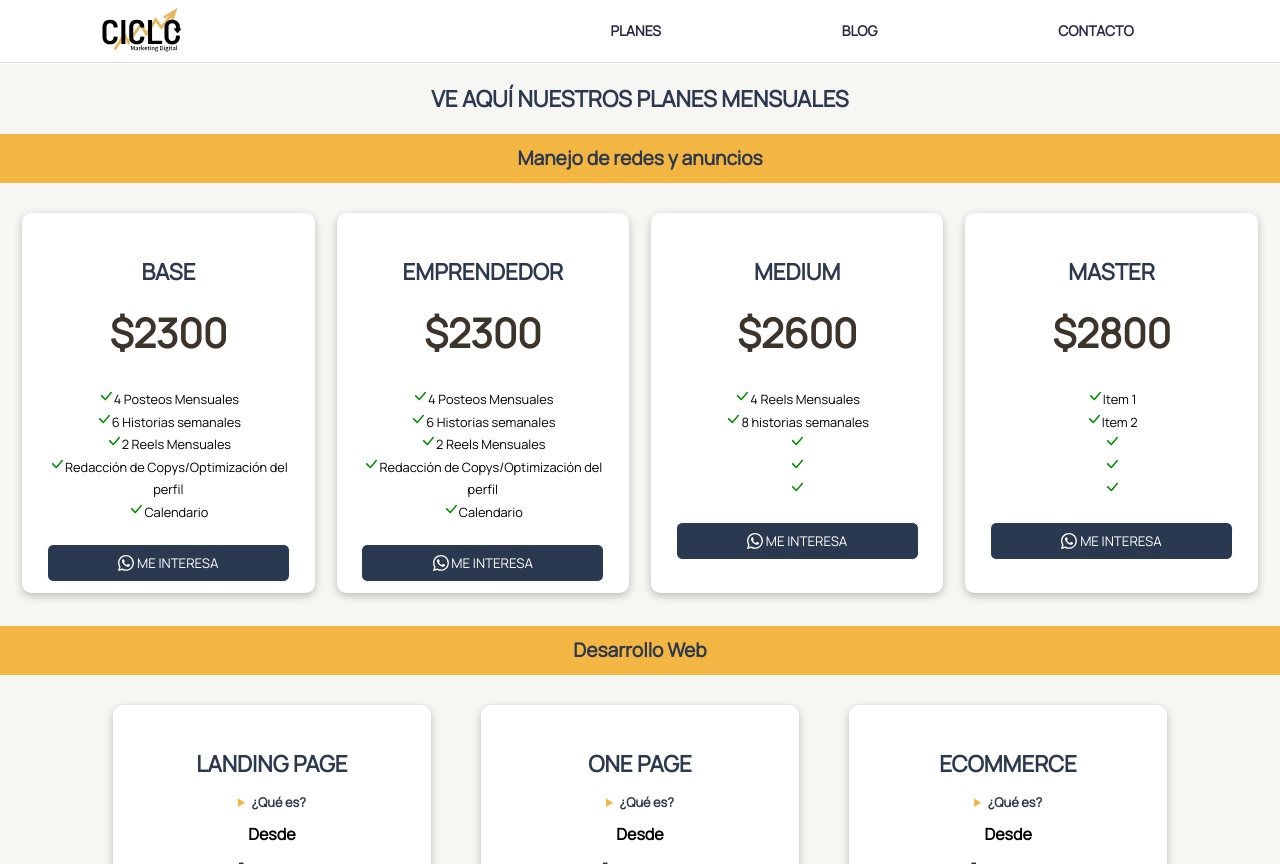
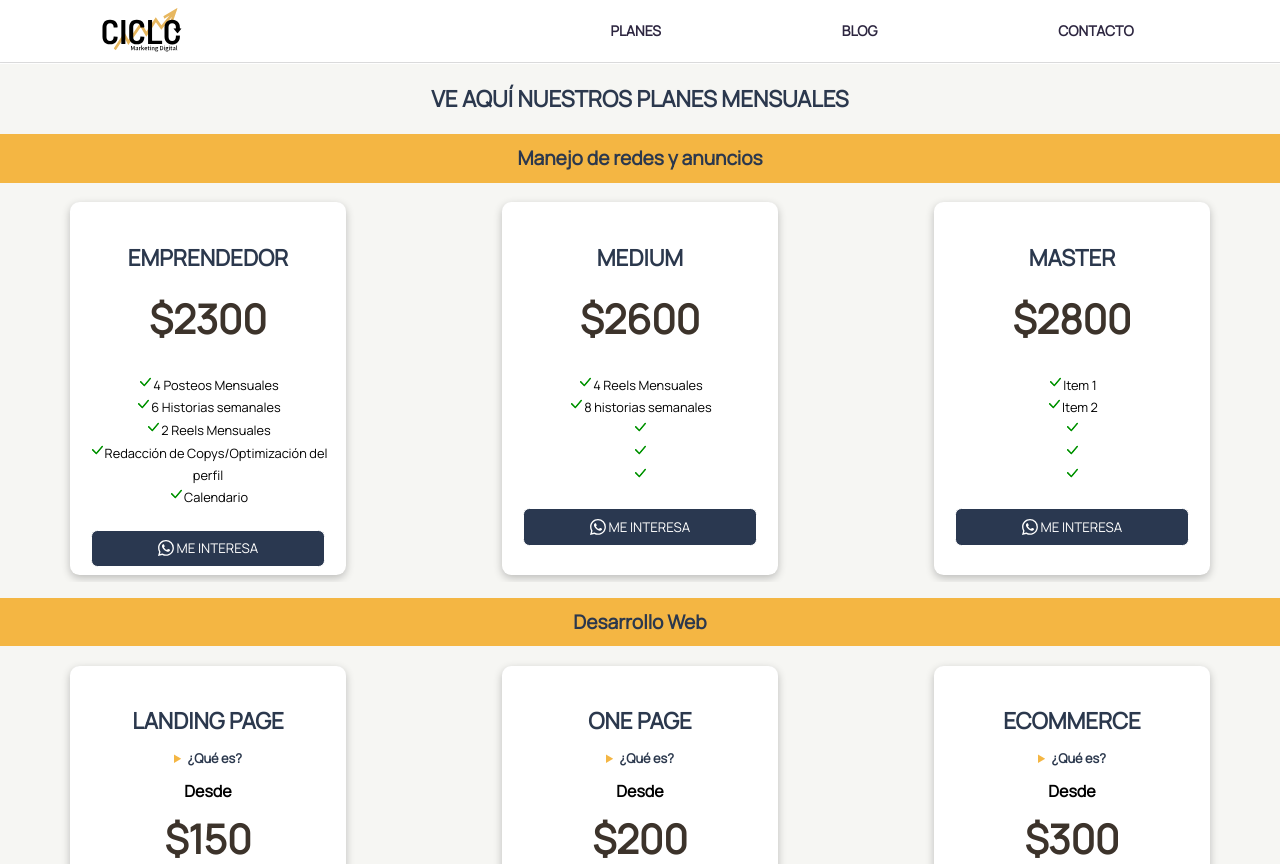
Before and after one commit to micaelakorol/ciclo_marketingDigital, a React (Create React App) app: page /planes in a window 1280 px wide. Built offline with nearby package versions, Linux system fonts and the light colour scheme.

Commit message:
arreglo de estilos

```diff
--- a/src/components/Contenido/Contenido.jsx
+++ b/src/components/Contenido/Contenido.jsx
@@ -14,7 +14,7 @@
     <>
       <ContenidoPrincipal>
         <TituloPrincipal>
-          « Es imposible venderle a quien no conoces »
+          « ¡Llegá a tu audiencia sin perseguirlos! »
         </TituloPrincipal>
         <Articulo>
           <PMarketing>
--- a/src/components/Footer/Footer.jsx
+++ b/src/components/Footer/Footer.jsx
@@ -24,12 +24,19 @@
         <Contacto>
           <b>Contacto</b>
           <a
-            href="mailto:nicolasperezmarketing@gmail.com"target="_blank" rel="noreferrer">
-            Email </a>
-          <a href="tel:+542215645258" rel="noreferrer">Teléfono</a>
-          <a
-            href="https://docs.google.com/forms/d/e/1FAIpQLSeV2UXaBdYPZUWYGpAbYXLs7zLXxz6SH4SlHECcoHoDYeDGnQ/viewform" target="_blank" rel="noreferrer">
-            Preguntas </a>
+            href="mailto:nicolasperezmarketing@gmail.com"
+            target="_blank"
+            rel="noreferrer"
+          >
+            Email{" "}
+          </a>
+          <a href="tel:+542215645258" rel="noreferrer">
+            Teléfono
+          </a>
+          <a href="mailto:micaelakorol@gmail.com">Soporte</a>
+
+          {/*  <a href="https://docs.google.com/forms/d/e/1FAIpQLSeV2UXaBdYPZUWYGpAbYXLs7zLXxz6SH4SlHECcoHoDYeDGnQ/viewform" target="_blank" rel="noreferrer">
+            Preguntas </a> */}
         </Contacto>
 
         <Recursos>
@@ -37,10 +44,25 @@
           <a
             href="https://docs.google.com/forms/d/1KjFpJE9wTLUN9JFRyIHcoUPldKJrFjAokUhy2T5uflM/edit"
             target="_blank"
-            rel="noreferrer">Cotización de Sitio web </a>
-            {/** ------------------------------------------- */}
-          <a href="https://docs.google.com/forms/d/1tSDvsDQeHIf4SiFgW7cPs4SUyyJzeO7NlUGkB4hkZPo/edit" target="_blank" rel="noopener noreferrer">Cotización de Campañas</a>
-          <a href="mailto:micaelakorol@gmail.com">Soporte</a>
+            rel="noreferrer"
+          >
+            Cotización de Sitio web{" "}
+          </a>
+          {/** ------------------------------------------- */}
+          <a
+            href="https://docs.google.com/forms/d/1tSDvsDQeHIf4SiFgW7cPs4SUyyJzeO7NlUGkB4hkZPo/edit"
+            target="_blank"
+            rel="noopener noreferrer"
+          >
+            Cotización de Campañas
+          </a>
+          <a
+            href=" https://www.iubenda.com/privacy-policy/92793178/legal"
+            target="_blank"
+            rel="noreferrer"
+          >
+            Politicas de Privacidad
+          </a>
         </Recursos>
         <Redes>
           <Social />
--- a/src/components/Footer/Social.jsx
+++ b/src/components/Footer/Social.jsx
@@ -4,34 +4,15 @@
 const Social = () => {
   return (
     <SocialRedes>
-      <a href="/">
+      <a href="https://walink.co/2b3979" target='_blank' rel="noreferrer">
+      <svg xmlns="http://www.w3.org/2000/svg" width="24" height="24" fill="#444" class="bi bi-whatsapp" viewBox="0 0 16 16">
+  <path d="M13.601 2.326A7.854 7.854 0 0 0 7.994 0C3.627 0 .068 3.558.064 7.926c0 1.399.366 2.76 1.057 3.965L0 16l4.204-1.102a7.933 7.933 0 0 0 3.79.965h.004c4.368 0 7.926-3.558 7.93-7.93A7.898 7.898 0 0 0 13.6 2.326zM7.994 14.521a6.573 6.573 0 0 1-3.356-.92l-.24-.144-2.494.654.666-2.433-.156-.251a6.56 6.56 0 0 1-1.007-3.505c0-3.626 2.957-6.584 6.591-6.584a6.56 6.56 0 0 1 4.66 1.931 6.557 6.557 0 0 1 1.928 4.66c-.004 3.639-2.961 6.592-6.592 6.592zm3.615-4.934c-.197-.099-1.17-.578-1.353-.646-.182-.065-.315-.099-.445.099-.133.197-.513.646-.627.775-.114.133-.232.148-.43.05-.197-.1-.836-.308-1.592-.985-.59-.525-.985-1.175-1.103-1.372-.114-.198-.011-.304.088-.403.087-.088.197-.232.296-.346.1-.114.133-.198.198-.33.065-.134.034-.248-.015-.347-.05-.099-.445-1.076-.612-1.47-.16-.389-.323-.335-.445-.34-.114-.007-.247-.007-.38-.007a.729.729 0 0 0-.529.247c-.182.198-.691.677-.691 1.654 0 .977.71 1.916.81 2.049.098.133 1.394 2.132 3.383 2.992.47.205.84.326 1.129.418.475.152.904.129 1.246.08.38-.058 1.171-.48 1.338-.943.164-.464.164-.86.114-.943-.049-.084-.182-.133-.38-.232z"/>
+</svg>
+      </a>
+      <a href="https://www.instagram.com/n.icolasperez/" target='_blank' rel='noreferrer'>
         <svg xmlns="http://www.w3.org/2000/svg" width="24" height="24">
           <path
-            fill="#837D88"
-            d="M22.675 0H1.325C.593 0 0 .593 0 1.325v21.351C0 23.407.593 24 1.325 24H12.82v-9.294H9.692v-3.622h3.128V8.413c0-3.1 1.893-4.788 4.659-4.788 1.325 0 2.463.099 2.795.143v3.24l-1.918.001c-1.504 0-1.795.715-1.795 1.763v2.313h3.587l-.467 3.622h-3.12V24h6.116c.73 0 1.323-.593 1.323-1.325V1.325C24 .593 23.407 0 22.675 0z"
-          />
-        </svg>
-      </a>
-      <a href="/">
-        <svg xmlns="http://www.w3.org/2000/svg" width="24" height="20">
-          <path
-            fill="#837D88"
-            d="M24 2.557a9.83 9.83 0 01-2.828.775A4.932 4.932 0 0023.337.608a9.864 9.864 0 01-3.127 1.195A4.916 4.916 0 0016.616.248c-3.179 0-5.515 2.966-4.797 6.045A13.978 13.978 0 011.671 1.149a4.93 4.93 0 001.523 6.574 4.903 4.903 0 01-2.229-.616c-.054 2.281 1.581 4.415 3.949 4.89a4.935 4.935 0 01-2.224.084 4.928 4.928 0 004.6 3.419A9.9 9.9 0 010 17.54a13.94 13.94 0 007.548 2.212c9.142 0 14.307-7.721 13.995-14.646A10.025 10.025 0 0024 2.557z"
-          />
-        </svg>
-      </a>
-      <a href="/">
-        <svg xmlns="http://www.w3.org/2000/svg" width="24" height="24">
-          <path
-            fill="#837D88"
-            d="M12 0C5.373 0 0 5.372 0 12c0 5.084 3.163 9.426 7.627 11.174-.105-.949-.2-2.405.042-3.441.218-.937 1.407-5.965 1.407-5.965s-.359-.719-.359-1.782c0-1.668.967-2.914 2.171-2.914 1.023 0 1.518.769 1.518 1.69 0 1.029-.655 2.568-.994 3.995-.283 1.194.599 2.169 1.777 2.169 2.133 0 3.772-2.249 3.772-5.495 0-2.873-2.064-4.882-5.012-4.882-3.414 0-5.418 2.561-5.418 5.207 0 1.031.397 2.138.893 2.738a.36.36 0 01.083.345l-.333 1.36c-.053.22-.174.267-.402.161-1.499-.698-2.436-2.889-2.436-4.649 0-3.785 2.75-7.262 7.929-7.262 4.163 0 7.398 2.967 7.398 6.931 0 4.136-2.607 7.464-6.227 7.464-1.216 0-2.359-.631-2.75-1.378l-.748 2.853c-.271 1.043-1.002 2.35-1.492 3.146C9.57 23.812 10.763 24 12 24c6.627 0 12-5.373 12-12 0-6.628-5.373-12-12-12z"
-          />
-        </svg>
-      </a>
-      <a href="/">
-        <svg xmlns="http://www.w3.org/2000/svg" width="24" height="24">
-          <path
-            fill="#837D88"
+            fill="#444"
             d="M12 2.163c3.204 0 3.584.012 4.85.07 3.252.148 4.771 1.691 4.919 4.919.058 1.265.069 1.645.069 4.849 0 3.205-.012 3.584-.069 4.849-.149 3.225-1.664 4.771-4.919 4.919-1.266.058-1.644.07-4.85.07-3.204 0-3.584-.012-4.849-.07-3.26-.149-4.771-1.699-4.919-4.92-.058-1.265-.07-1.644-.07-4.849 0-3.204.013-3.583.07-4.849.149-3.227 1.664-4.771 4.919-4.919 1.266-.057 1.645-.069 4.849-.069zM12 0C8.741 0 8.333.014 7.053.072 2.695.272.273 2.69.073 7.052.014 8.333 0 8.741 0 12c0 3.259.014 3.668.072 4.948.2 4.358 2.618 6.78 6.98 6.98C8.333 23.986 8.741 24 12 24c3.259 0 3.668-.014 4.948-.072 4.354-.2 6.782-2.618 6.979-6.98.059-1.28.073-1.689.073-4.948 0-3.259-.014-3.667-.072-4.947-.196-4.354-2.617-6.78-6.979-6.98C15.668.014 15.259 0 12 0zm0 5.838a6.162 6.162 0 100 12.324 6.162 6.162 0 000-12.324zM12 16a4 4 0 110-8 4 4 0 010 8zm6.406-11.845a1.44 1.44 0 100 2.881 1.44 1.44 0 000-2.881z"
           />
         </svg>
--- a/src/components/Presentacion/Presentacion.jsx
+++ b/src/components/Presentacion/Presentacion.jsx
@@ -14,7 +14,7 @@
       <ContenedorPresentacion>
         <InformacionPrincipal>
           <Titulo>
-            ¡Hola! Soy Nicolas, Especialista en Marketing Digital.
+            ¡Hola! Soy Nicolas, Especialista en Social Media.
           </Titulo>
           <Descripcion as='h3'>
             Mi proposito es ayudarte a impulsar tu marca y hacer crecer tu
--- a/src/pages/Planes/DataPlanes/DataPlanes.js
+++ b/src/pages/Planes/DataPlanes/DataPlanesMarketing.js
@@ -1,15 +1,5 @@
 const data = {
   items: [
-    {
-      id: 1,
-      titulo: "Base",
-      item1: "4 Posteos Mensuales",
-      item2: "6 Historias semanales",
-      item3:"2 Reels Mensuales",
-      item4:"Redacción de Copys/Optimización del perfil",
-      item5:"Calendario",
-      precio: "$2300",
-    },
     {
       id: 1,
       titulo: "Emprendedor",
--- a/src/pages/Planes/DescripcionPlanes/PlanesDesarrolloWeb.jsx
+++ b/src/pages/Planes/DescripcionPlanes/PlanesDesarrolloWeb.jsx
@@ -6,13 +6,13 @@
   TituloPlan,
   BtnPlanes,
   ContenedorPrecio,
+  Contenedor,
+  TarjetasPlanes,
 } from "../../styled-components/Planes";
 import { ReactComponent as Whatsapp } from "../../../assets/whatsapp.svg";
 import data from "../DataPlanes/DataPlanesDesarrollo";
 import {
   DescripcionDesarrollo,
-  MapPlanesDesarrollo,
-  PlanesDesarrollo,
 } from "../../styled-components/PlanesDesarrollo";
 import {ReactComponent as Check} from '../../../assets/check2.svg'
 import {ReactComponent as X} from '../../../assets/x-lg.svg'
@@ -22,9 +22,9 @@
   return (
     <>
       <Subtitulo>Desarrollo Web</Subtitulo>
-      <PlanesDesarrollo>
+      <Contenedor>
         {planesDesarrollo.map((item) => (
-          <MapPlanesDesarrollo key={item.id}>
+          <TarjetasPlanes key={item.id}>
             <BodyPlanes>
               <TituloPlan>{item.titulo}</TituloPlan>
             </BodyPlanes>
@@ -56,9 +56,9 @@
                 </a>
               </BtnPlanes>
             </BodyPlanes>
-          </MapPlanesDesarrollo>
+          </TarjetasPlanes>
         ))}
-      </PlanesDesarrollo>
+      </Contenedor>
     </>
   );
 };
--- a/src/pages/Planes/DescripcionPlanes/PlanesMarketing.jsx
+++ b/src/pages/Planes/DescripcionPlanes/PlanesMarketing.jsx
@@ -3,15 +3,15 @@
   BtnPlanes,
   BodyPlanes,
   ContenedorPrecio,
-  VistaPlanes,
+  Contenedor,
   Subtitulo,
   TituloPlan,
   DescripcionPlan,
-  MapPlanes,
+  TarjetasPlanes,
   Precio,
 } from "../../styled-components/Planes";
 import { ReactComponent as Whatsapp } from "../../../assets/whatsapp.svg";
-import data from "../DataPlanes/DataPlanes";
+import data from "../DataPlanes/DataPlanesMarketing";
 import { ReactComponent as Check } from "../../../assets/check2.svg";
 
 const PlanesMarketing = () => {
@@ -19,9 +19,9 @@
   return (
     <>
       <Subtitulo>Manejo de redes y anuncios</Subtitulo>
-      <VistaPlanes>
+      <Contenedor>
         {descripcionPlanes.map((item) => (
-          <MapPlanes key={item.id}>
+          <TarjetasPlanes key={item.id}>
             <BodyPlanes>
               <TituloPlan>{item.titulo}</TituloPlan>
             </BodyPlanes>
@@ -49,9 +49,9 @@
                 </a>
               </BtnPlanes>
             </BodyPlanes>
-          </MapPlanes>
+          </TarjetasPlanes>
         ))}
-      </VistaPlanes>
+      </Contenedor>
     </>
   );
 };
--- a/src/pages/styled-components/Planes.js
+++ b/src/pages/styled-components/Planes.js
@@ -1,5 +1,6 @@
 import styled from "styled-components";
 import { colores, temas } from "../../styled-components/Colores";
+import { GridContainer } from "../../styled-components/Grid";
 
 const MainPlanes = styled.main`
   background: ${temas.bgPlanes};
@@ -12,47 +13,35 @@
   }
 `;
 
-const VistaPlanes = styled.article`
-  display: grid;
-  grid-template-columns: repeat(4, 1fr);
+const Contenedor = styled(GridContainer)`
   overflow-y: hidden;
   margin: 0.8rem auto;
   border-radius: 0.5rem;
-  padding: .7rem;
-
-  @media (max-width: 1200px) {
-    grid-template-columns: repeat(2, 1fr);
-    width: 75vw;
-  }
-  @media (max-width: 768px) {
-    grid-template-columns: 1fr;
-    width: 100vw;
-    padding: 0;
-  }
+  gap: 1rem;
 `;
 
 const BodyPlanes = styled.section`
-  margin-top: .8rem;
+  margin-top: 0.8rem;
 `;
 
 const Subtitulo = styled.h4`
   text-align: center;
   margin-top: 1rem;
-  padding: .5rem;
+  padding: 0.5rem;
   font-size: 1.2rem;
   color: ${colores.oscuro};
   background: ${temas.bgMarronSuave};
 `;
 // Tarjetas:
-const MapPlanes = styled.section`
+const TarjetasPlanes = styled.section`
   background: ${colores.blanco};
   text-align: center;
   box-shadow: rgba(0, 0, 0, 0.24) 0px 3px 8px;
   margin: 0.4rem auto;
   max-height: 100vh;
-  width: 270px;
-  max-width: 90vw;
-  padding: 0.7rem;
+  width: 260px;
+  max-width: 100vw;
+  padding: 0.5rem;
   border-radius: 0.6rem;
   overflow: hidden;
   cursor: pointer;
@@ -70,7 +59,7 @@
     .btn {
       font-size: 1.1rem;
     }
-    h5 {
+    h4{
       font-size: 1.4rem;
     }
   }
@@ -83,24 +72,23 @@
 `;
 
 const DescripcionPlan = styled.ul`
- // font-weight: 700;
   text-align: center;
   margin-top: 0.5rem;
-  font-size: .8rem;
+  font-size: 0.8rem;
   color: ${colores.oscuroSuave};
 `;
 const ContenedorPrecio = styled.section`
   margin: 0.5rem 0;
   text-align: center;
-  b{
-font-size: 2.5rem;
-color: ${colores.precio};
-}
+  b {
+    font-size: 2.5rem;
+    color: ${colores.precio};
+  }
 `;
 
 const Precio = styled.p`
-font-weight: 700;
-`
+  font-weight: 700;
+`;
 
 const BtnPlanes = styled.button`
   background: ${colores.oscuro};
@@ -118,18 +106,19 @@
   }
   .wsp {
     position: relative;
-    top: .2rem;
+    top: 0.2rem;
   }
 `;
 
 export {
   MainPlanes,
-  VistaPlanes,
-  MapPlanes,
+  Contenedor,
+  TarjetasPlanes,
   BodyPlanes,
   BtnPlanes,
   Precio,
   Subtitulo,
-  TituloPlan,ContenedorPrecio,
+  TituloPlan,
+  ContenedorPrecio,
   DescripcionPlan,
 };
--- a/src/pages/styled-components/PlanesDesarrollo.js
+++ b/src/pages/styled-components/PlanesDesarrollo.js
@@ -1,28 +1,7 @@
 import styled from "styled-components";
-import { DescripcionPlan, MapPlanes, VistaPlanes } from "./Planes";
+import { DescripcionPlan } from "./Planes";
 import { colores, temas } from "../../styled-components/Colores";
 
-const PlanesDesarrollo = styled(VistaPlanes)`
-  display: grid;
-  grid-template-columns: repeat(3, 28%);
-  justify-content: center;
-  gap: 1rem;
-  @media (max-width: 1200px) {
-    grid-template-columns: repeat(2, 50%);
-    width: 75vw;
-    gap: 1.3rem;
-  }
-  @media (max-width: 768px) {
-    grid-template-columns: 1fr;
-    width: 100vw;
-    padding: 0;
-  }
-`;
-
-const MapPlanesDesarrollo = styled(MapPlanes)`
-  width: 295px;
-  max-width: 100vw;
-`;
 
 const DescripcionDesarrollo = styled(DescripcionPlan)`
   font-weight: 700;
@@ -34,4 +13,4 @@
   }
 `;
 
-export { PlanesDesarrollo, MapPlanesDesarrollo, DescripcionDesarrollo };
+export { DescripcionDesarrollo };
--- a/src/styled-components/Contenido.js
+++ b/src/styled-components/Contenido.js
@@ -33,7 +33,7 @@
 `;
 const PMarketing = styled.section`
   color: ${colores.oscuroSuave};
-  text-align: start;
+  margin-left: 2.2rem;
   display: flex;
   flex-direction: column;
   h4,i{
--- /dev/null
+++ b/src/styled-components/Grid.js
@@ -0,0 +1,22 @@
+import styled from "styled-components";
+
+const GridContainer = styled.article`
+  display: grid;
+  grid-template-columns: repeat(3, 25%);
+  place-content: space-around;
+  @media (min-width: 1900px) {
+    width: 60vw;
+  }
+  @media (max-width: 1024px) {
+    grid-template-columns: repeat(2, 40%);
+    width: 80vw;
+    place-content: space-around;
+    gap: .5rem;
+  }
+  @media (max-width: 768px) {
+    grid-template-columns: 1fr;
+    width: 100vw;
+    padding: 0;
+  }
+`
+export {GridContainer}
--- a/src/styled-components/Servicios.js
+++ b/src/styled-components/Servicios.js
@@ -1,5 +1,6 @@
 import styled /* , { keyframes } */ from "styled-components";
 import { colores, temas } from "./Colores";
+import { Contenedor } from "../pages/styled-components/Planes";
 
 const TituloPrincipal = styled.h2`
   color: ${colores.oscuro};
@@ -9,17 +10,10 @@
   margin: 2rem 0;
 `;
 
-const ContenedorServicios = styled.section`
-  display: grid;
-  grid-template-columns: repeat(3, 25%);
-  justify-content: center;
-  @media (max-width: 1200px) {
-    grid-template-columns: repeat(2, 50%);
-  }
-  @media (max-width: 768px) {
-    grid-template-columns: 1fr;
-    margin: 0;
-  }
+const ContenedorServicios = styled(Contenedor)`
+@media(max-width:768px){
+  grid-template-columns: 70%;
+}
 `;
 const ContenedorTarjetas = styled.ul`
   padding: 0.8rem;
```
